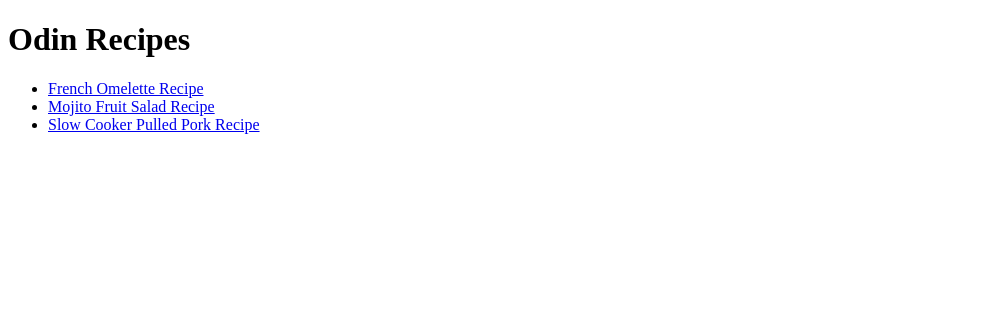
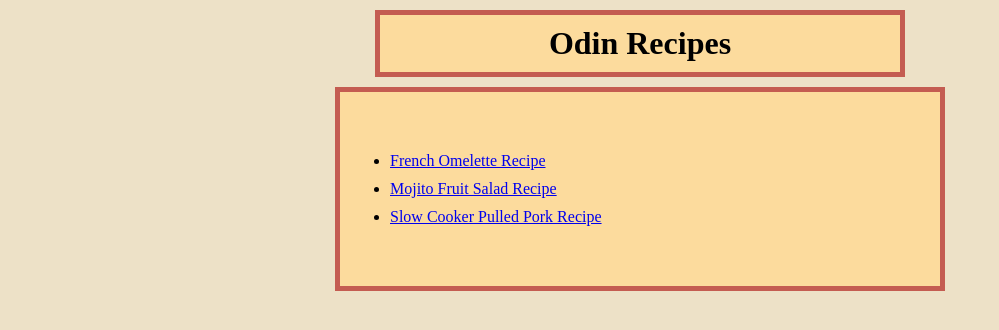
Before and after one commit to alaanamuresan/odin-recipes, a plain HTML site: page index.html in a window 1280 px wide. Shown: the whole page, without its empty margins (0-999 px from the left). Drawn offline with Linux system fonts and the light colour scheme.

Commit message:
Apply basic CSS styling to website

```diff
--- a/index.html
+++ b/index.html
@@ -3,15 +3,16 @@
 <head>
     <meta charset="UTF-8">
     <meta name="viewport" content="width=device-width, initial-scale=1.0">
+    <link rel="stylesheet" href="style.css">
     <title>Odin Recipes</title>
 </head>
 <body>
     <h1>Odin Recipes</h1>
 
-    <ul>
-        <li><a href="recipes/omelette.html">French Omelette Recipe</a></li>
-        <li><a href="recipes/salad.html">Mojito Fruit Salad Recipe</a></li>
-        <li><a href="recipes/pork.html">Slow Cooker Pulled Pork Recipe</a></li>
+    <ul class="menu">
+        <li><a href="recipes/omelette.html"><span>French Omelette Recipe</span></a></li>
+        <li><a href="recipes/salad.html"><span>Mojito Fruit Salad Recipe</span></a></li>
+        <li><a href="recipes/pork.html"><span>Slow Cooker Pulled Pork Recipe</span></a></li>
     </ul>
 </body>
 </html>
--- /dev/null
+++ b/style.css
@@ -0,0 +1,44 @@
+* {
+    background-color:rgb(237, 225, 199);
+    }
+
+h1,
+img,
+.menu {
+    border: 5px solid rgb(196, 92, 81);
+    }
+
+h1,
+.menu {
+    font-family: serif;
+    background-color: rgb(252, 219, 157);
+    width: 500px;
+    padding: 10px;
+    margin: 10px auto;
+    }
+
+h1,
+h2,
+p {
+    text-align: center;
+    }
+
+li {
+    width: 500px;
+    margin: 10px auto;
+    }
+
+img {
+    display: block;
+    width: auto;
+    margin: 0 auto;
+    }
+
+.menu {
+    padding: 50px;
+    }
+
+.menu li,
+span {
+    background-color: rgb(252, 219, 157);
+    }
```
Also changed, not shown: recipes/omelette.html (+1 -0 lines), recipes/pork.html (+1 -0 lines), recipes/salad.html (+1 -0 lines), 1 other file.
